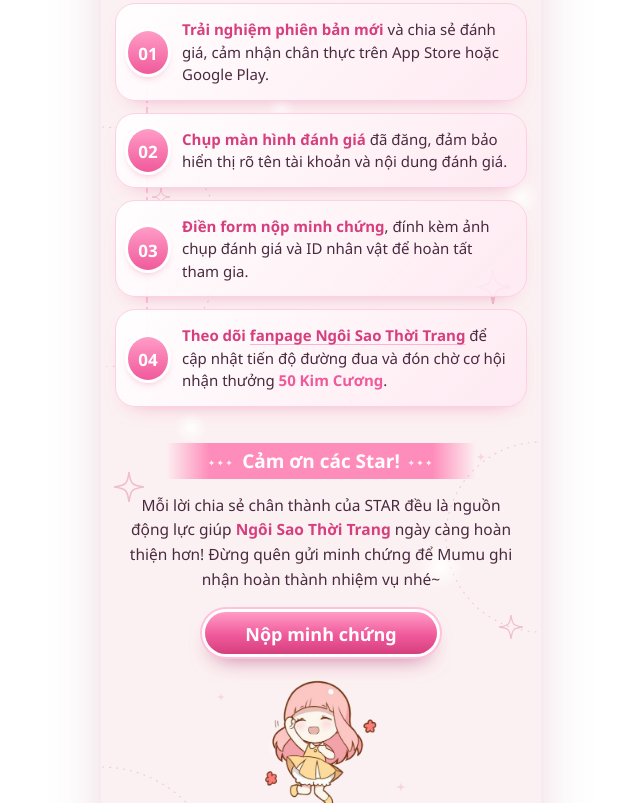
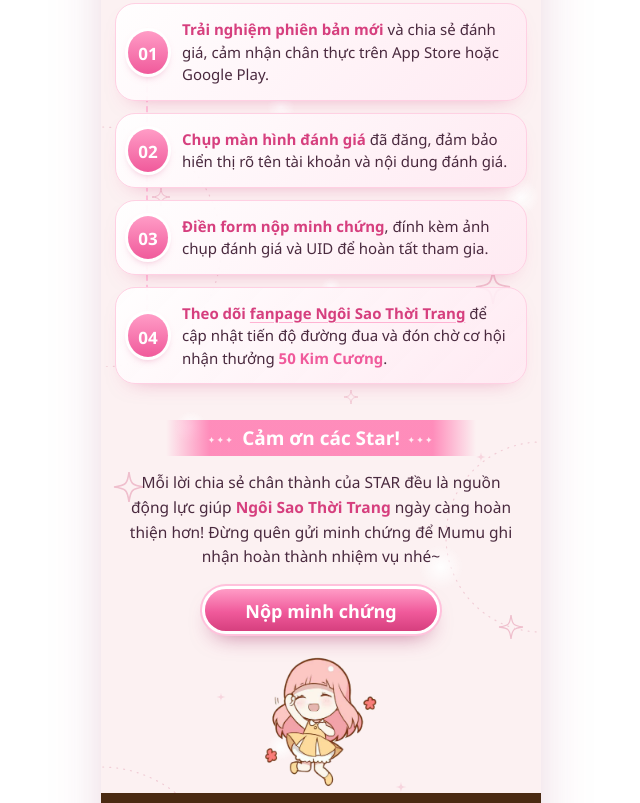
Before and after one commit to linhtnb-dot/nikki-rating, a plain HTML site: page index.html in a window 1280 px wide. Shown: the part 913-1716 px from the top of the page, without its empty margins (319-959 px from the left). Drawn offline with Linux system fonts and the light colour scheme.

Commit message:
Bước 3: ID nhân vật đổi thành UID

```diff
--- a/index.html
+++ b/index.html
@@ -205,7 +205,7 @@ footer p{margin:0 0 4px;font-size:13px;line-height:1.6}
       <ol class="steps">
         <li><p><b>Trải nghiệm phiên bản mới</b> và chia sẻ đánh giá, cảm nhận chân thực trên App Store hoặc Google Play.</p></li>
         <li><p><b>Chụp màn hình đánh giá</b> đã đăng, đảm bảo hiển thị rõ tên tài khoản và nội dung đánh giá.</p></li>
-        <li><p><b>Điền form nộp minh chứng</b>, đính kèm ảnh chụp đánh giá và ID nhân vật để hoàn tất tham gia.</p></li>
+        <li><p><b>Điền form nộp minh chứng</b>, đính kèm ảnh chụp đánh giá và UID để hoàn tất tham gia.</p></li>
         <li><p><b>Theo dõi <a class="fp" href="https://www.facebook.com/ngoisaothoitrang.vnggames/" target="_blank" rel="noopener noreferrer">fanpage Ngôi Sao Thời Trang</a></b> để cập nhật tiến độ đường đua và đón chờ cơ hội nhận thưởng <b class="kc">50 Kim Cương</b>.</p></li>
       </ol>
     </section>
```
